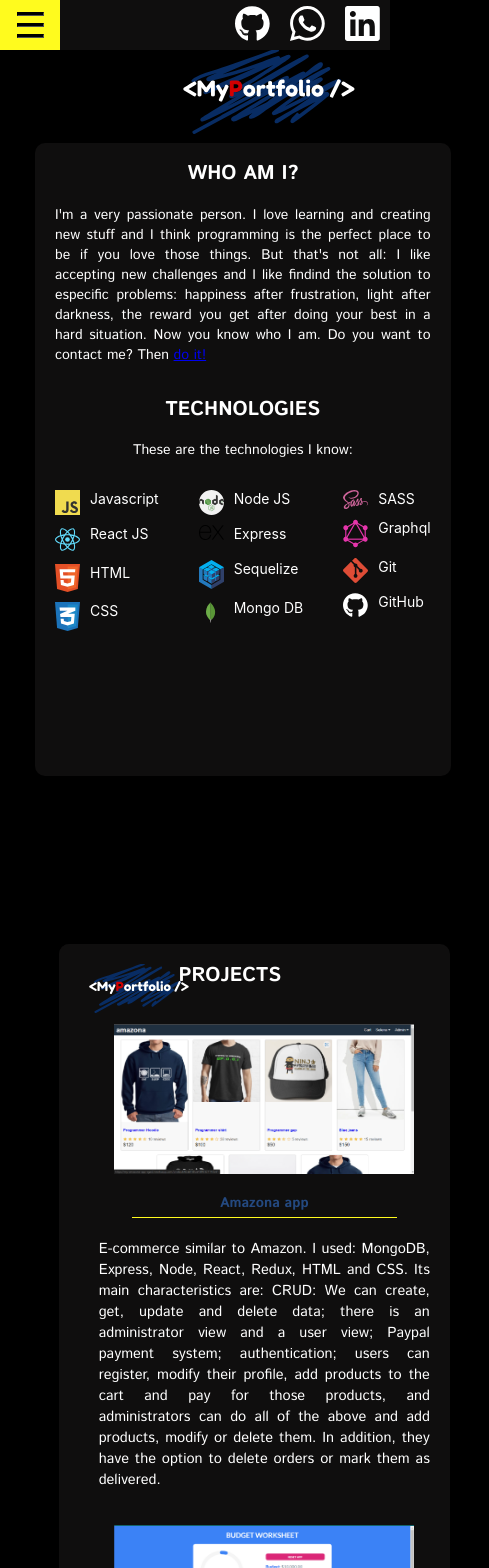
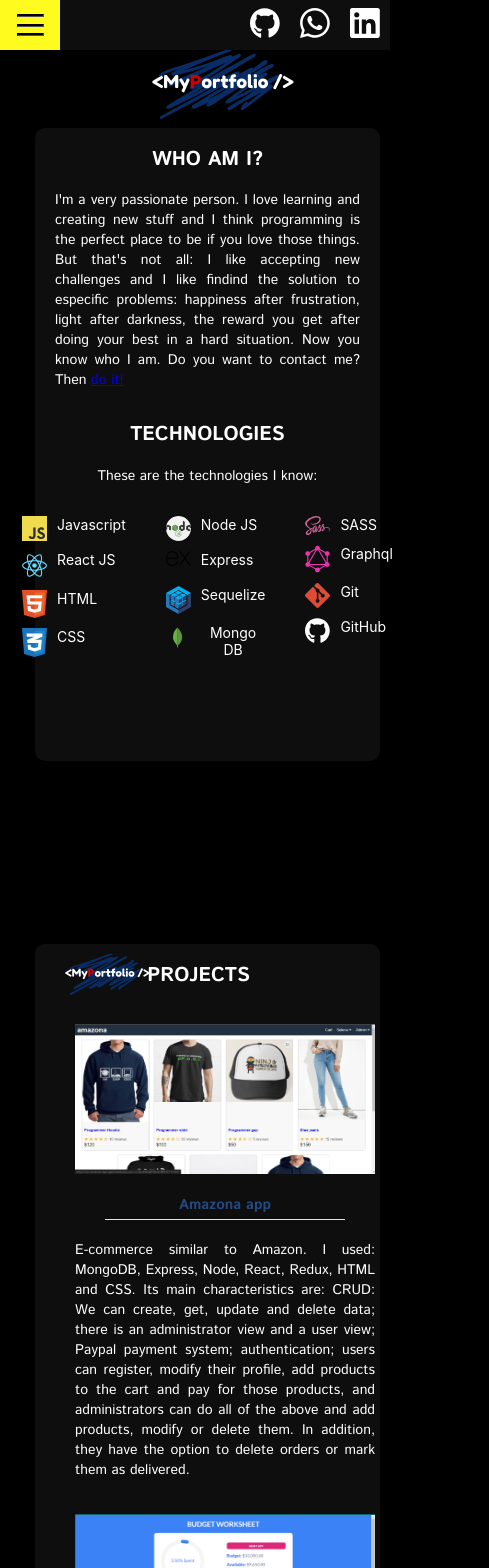
Before and after one commit to selenegabriela/portafolio, a React (Create React App) app: page /home in a window 390 px wide. Shown: the top 1568 px of the page, 489 px wide, since content can reach past the window. Built offline with nearby package versions, Linux system fonts and the light colour scheme.

Commit message:
project section and part of footer section

```diff
--- a/src/Sections/Footer/Footer.module.css
+++ b/src/Sections/Footer/Footer.module.css
@@ -1,6 +1,12 @@
 form {
     text-align: start;
     margin-left: 120px;
+}
+
+@media (max-width: 850px) {
+    form {
+        margin-left: 0;
+    }
 }
 legend {
     font-weight: 700;
@@ -26,6 +32,7 @@ legend {
     border-right-color: var(--black);
     margin-bottom: 30px;
 }
+
 .flexHeaderFooter {
     display: flex;
     justify-content: space-between;
@@ -42,7 +49,6 @@ legend {
     display: flex;
     flex-wrap: wrap;
 }
-
 .image {
     flex: 30%;
     border-right-style: solid;
@@ -59,6 +65,35 @@ legend {
     margin-left: -50px;
     flex: 30%;
     margin-top: -55px;
+}
+
+@media (max-width: 1050px) {
+    .section {
+        margin-bottom: 0;
+        height: 100vh;
+    }
+}
+
+@media (max-width: 850px) {
+    .image {
+        border-style: none;
+    }
+    .image img {
+        padding-right: 0;
+        width: 70%;
+        margin-top: 50px;
+    }
+    .data {
+        flex: 10%;
+        font-size: 14px;
+    }
+    .flexHeaderFooter img {
+        /* width: 2% !important; */
+    }
+    /* .contentFlex {
+        flex-wrap: nowrap;
+        display: grid !important;
+    } */
 }
 
 .phoneEmail {
--- a/src/Sections/NavBar/NavBar.module.css
+++ b/src/Sections/NavBar/NavBar.module.css
@@ -9,6 +9,7 @@
     flex-direction: column;
     align-items: center;
     justify-content: space-between;
+    z-index: 2;
 }
 
 
@@ -48,6 +49,11 @@
     margin-bottom: 0;
     padding-top: 5px;
     padding-bottom: 5px;
+}
+@media (max-width: 600px) {
+    .options p {
+        font-size: 12px;
+    }
 }
 .firstContainer {
     padding-top: 10px !important;
@@ -96,6 +102,9 @@
        height: 50px;
        padding: 5px 0;
    }
+   .btnCv hr {
+    height: 1px;
+   }
 }
 .btnCv:hover hr,
 .active hr {
@@ -108,3 +117,8 @@
     margin-top: 20px;
     width: 35px;
 }
+@media (max-width: 600px) {
+    .iconsContact {
+        width: 30px;
+    }
+}
--- a/src/Sections/Projects/Projects.module.css
+++ b/src/Sections/Projects/Projects.module.css
@@ -31,6 +31,17 @@ p, h2 {
     border-radius: 10px;
     overflow-y: scroll;
 }
+@media (max-width: 900px) {
+    .flexSection {
+        margin-left: 80px;
+        width: 85%;
+    }
+}
+@media (max-width: 600px) {
+    .flexSection {
+        margin-left: 35px;
+    }
+}
 
 .flexHeaderProjects {
     display: flex;
@@ -42,6 +53,12 @@ p, h2 {
 }
 .flexHeaderProjects img {
     margin: 20px 0 0 30px;
+}
+@media (max-width: 700px) {
+    .flexHeaderProjects img {
+        width: 85px;
+        margin-top: 10px;
+    }
 }
 .flexHeaderProjects h2 {
     margin-left: -100px;
@@ -57,12 +74,21 @@ p, h2 {
 
 .app {
     flex: 30%;
-
+}
+@media (max-width: 700px) {
+    .app a p {
+        font-size: 14.5px;
+    }
 }
 
 .description {
     font-size: 14.5px;
     text-align: justify;
+}
+@media (max-width: 700px) {
+    .description {
+        font-size: 14px;
+    }
 }
 
 ::-webkit-scrollbar {
```
